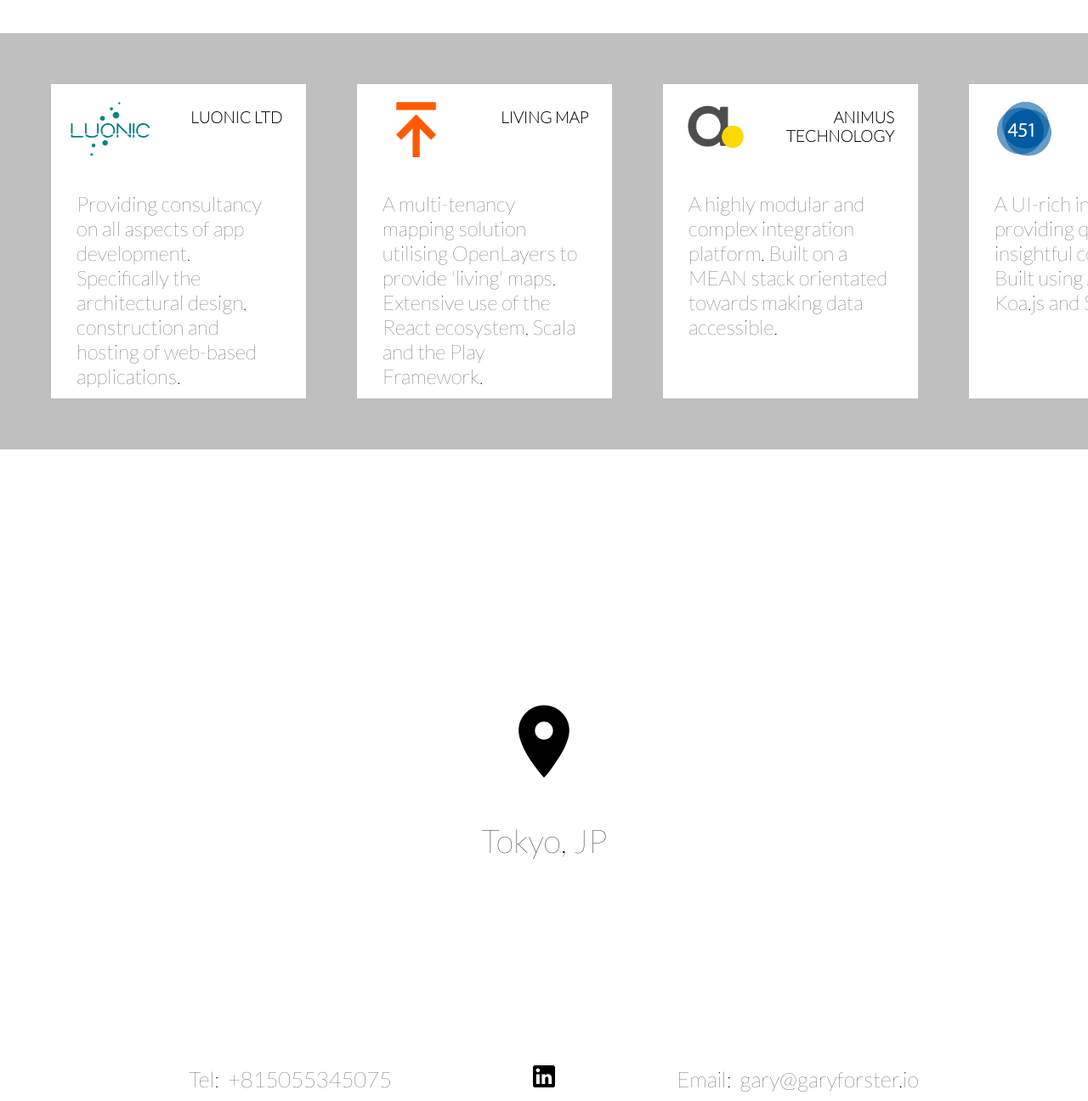
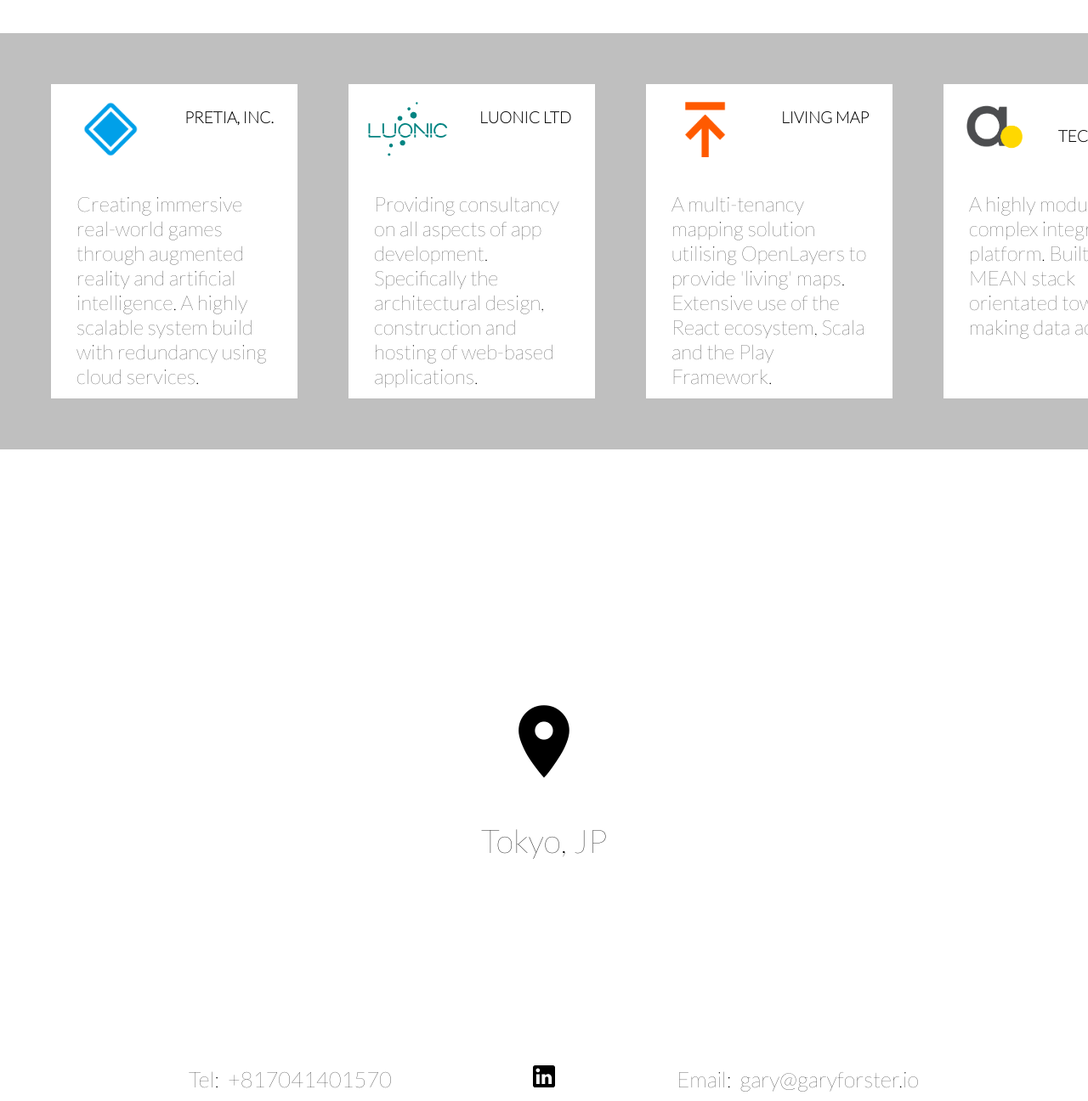
Before and after one commit to garyforsterio/landing-page, a plain HTML site: page index.html in a window 1280 px wide. Shown: the part 2664-3960 px from the top of the page at 85% size. Drawn offline with Linux system fonts and the light colour scheme.

Commit message:
feat: add pretia and update number

```diff
--- a/index.html
+++ b/index.html
@@ -8,9 +8,9 @@
     <meta name="robots" content="index,follow,noodp">
     <meta name="googlebot" content="index,follow">
     <title> Gary Forster | Full-Stack Developer | Tokyo </title>
-    <meta name="description" content="Full-stack web developer Gary Forster">
+    <meta name="description" content="Full-stack Web Developer Gary Forster">
     <meta name="subject" content="Web Developer">
-    <meta name="url" content="http://garyforster.io">
+    <meta name="url" content="https://www.garyforster.io">
     <meta name="rating" content="General">
     <meta name="theme-color" content="#028482">
     <meta name="msapplication-navbutton-color" content="#028482">
@@ -212,6 +212,19 @@ APIs.push(moreExperience);</code></pre>
         </h2>
         <div class="projects__container">
             <div class="projects__carousel">
+                <a class="project" href="https://sarah.arpuzzlegame.com/">
+                    <div class="project__header">
+                        <div class="project__logo-container">
+                            <img class="project__logo" src="./assets/pretia.png" alt="Pretia">
+                        </div>
+                        <h3 class="project__name">
+                            Pretia, Inc.
+                        </h3>
+                    </div>
+                    <p class="project__description">
+                        Creating immersive real-world games through augmented reality and artificial intelligence. A highly scalable system build with redundancy using cloud services.
+                    </p>
+                </a>
                 <a class="project">
                     <div class="project__header">
                         <div class="project__logo-container">
@@ -222,7 +235,8 @@ APIs.push(moreExperience);</code></pre>
                         </h3>
                     </div>
                     <p class="project__description">
-                        Providing consultancy on all aspects of app development. Specifically the architectural design, construction and hosting of web-based applications.
+                        Providing consultancy on all aspects of app development. Specifically the architectural design, construction and hosting
+                        of web-based applications.
                     </p>
                 </a>
                 <a class="project" href="https://livingmap.com/" target="_blank">
@@ -235,7 +249,8 @@ APIs.push(moreExperience);</code></pre>
                         </h3>
                     </div>
                     <p class="project__description">
-                        A multi-tenancy mapping solution utilising OpenLayers to provide 'living' maps. Extensive use of the React ecosystem, Scala and the Play Framework.
+                        A multi-tenancy mapping solution utilising OpenLayers to provide 'living' maps. Extensive use of the React ecosystem, Scala
+                        and the Play Framework.
                     </p>
                 </a>
                 <a class="project" href="http://animustech.com" target="_blank">
@@ -282,7 +297,8 @@ APIs.push(moreExperience);</code></pre>
     </div>
     <div class="tile contact">
         <div class="contact__map contact__map--hidden displayNone">
-            <iframe class="contact__frame" src="https://www.google.com/maps/embed?pb=!1m14!1m12!1m3!1d51852.76727733145!2d139.75750146377368!3d35.68197664703454!2m3!1f0!2f0!3f0!3m2!1i1024!2i768!4f13.1!5e0!3m2!1sen!2sjp!4v1518519070306" frameborder="0" style="border:0" allowfullscreen></iframe>
+            <iframe class="contact__frame" src="https://www.google.com/maps/embed?pb=!1m14!1m12!1m3!1d51852.76727733145!2d139.75750146377368!3d35.68197664703454!2m3!1f0!2f0!3f0!3m2!1i1024!2i768!4f13.1!5e0!3m2!1sen!2sjp!4v1518519070306"
+                frameborder="0" style="border:0" allowfullscreen></iframe>
         </div>
         <div class="map__toggle tile__center">
             <i class="material-icons contact__icon">place</i>
@@ -294,8 +310,8 @@ APIs.push(moreExperience);</code></pre>
             <div class="contact__via">
                 <div class="contact__option">
                     Tel:&nbsp;
-                    <a href="tel:+815055345075">
-                    +815055345075
+                    <a href="tel:+817041401570">
+                        +817041401570
                     </a>
                 </div>
                 <div class="contact__option">
--- a/styles.css
+++ b/styles.css
@@ -93,6 +93,9 @@ body {
     }
     div.segment__container {
       font-size: medium;
+    }
+    div.projects__carousel {
+      padding: 0 30px;
     }
 }
 
@@ -195,7 +198,6 @@ body {
   margin: 30px;
   height: 370px;
   padding: 20px;
-  min-width: 280px;
   text-decoration: none;
   color: black;
 }
@@ -208,8 +210,7 @@ body {
 
 .projects__carousel {
   display: flex;
-  min-width: 1800PX;
-  padding: 0 30px;
+  width: 2100PX;
 }
 
 .projects__title {
```
Also changed, not shown: assets/pretia.png (added). Lines whose indentation alone changed are shown as unchanged.
